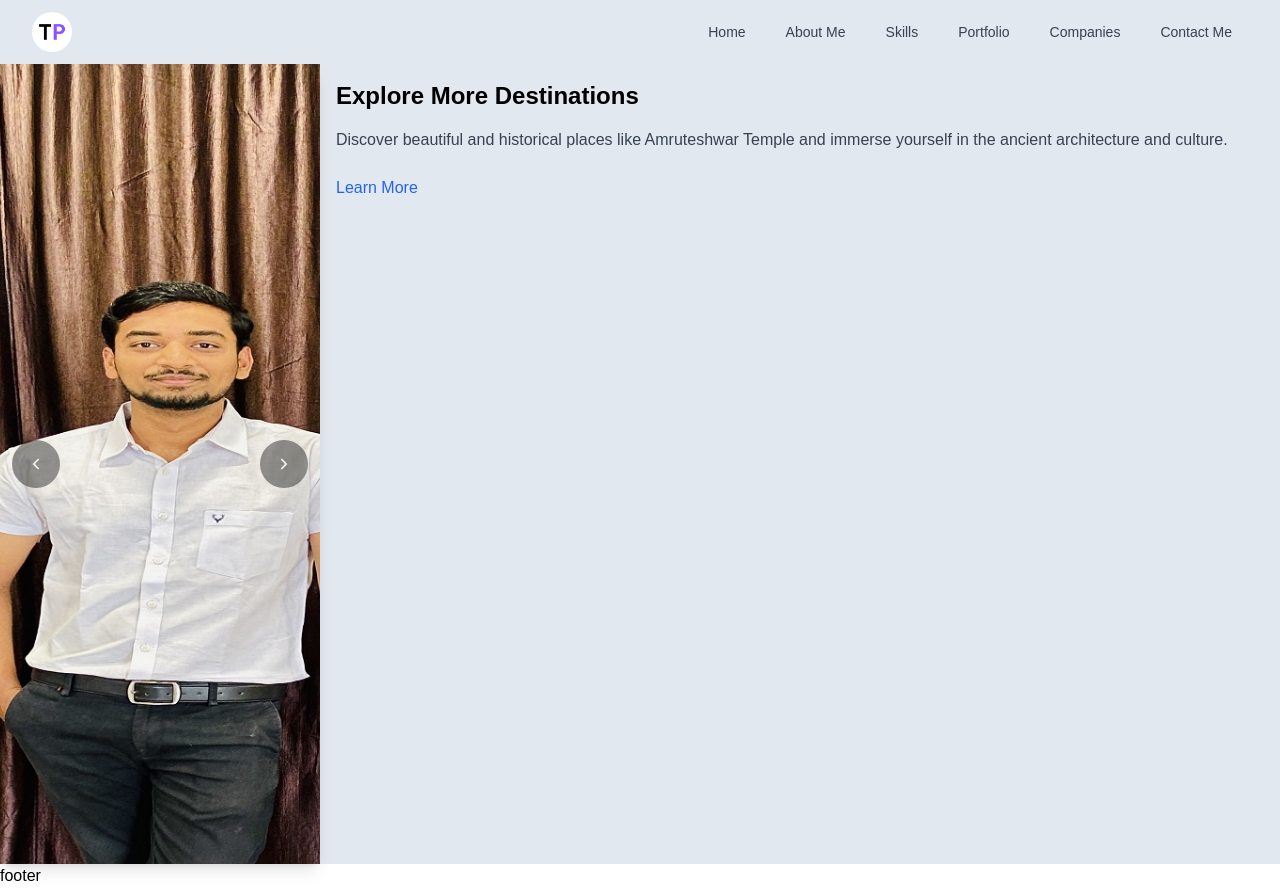
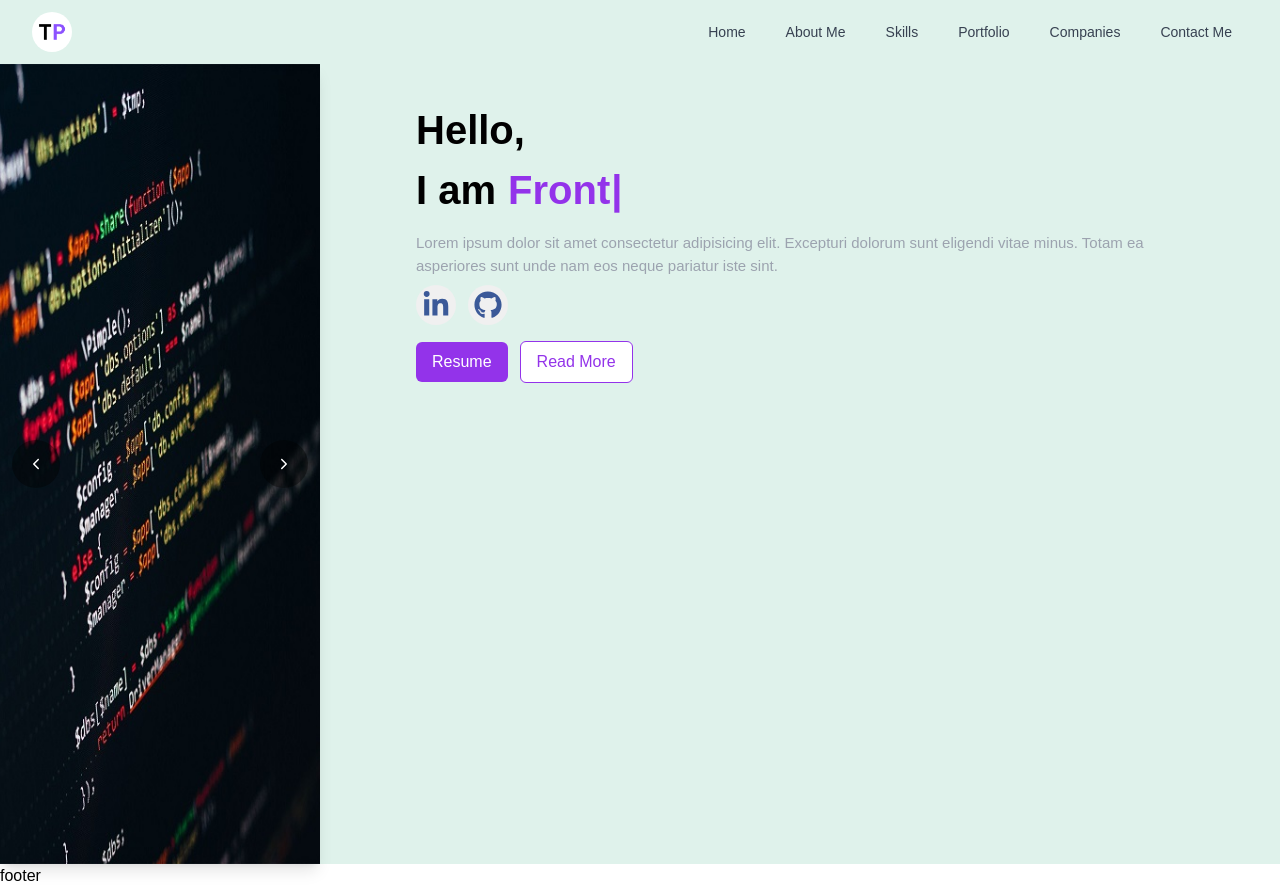
Before and after one commit to tejaspawar2026/task-portfolio, a React (Vite) app: page / in a window 1280 px wide. Built offline with nearby package versions, Linux system fonts and the light colour scheme.

Commit message:
Hero Section Work Done

```diff
--- a/package.json
+++ b/package.json
@@ -13,7 +13,9 @@
     "react": "^18.3.1",
     "react-dom": "^18.3.1",
     "react-icons": "^5.3.0",
-    "react-router-dom": "^6.27.0"
+    "react-router-dom": "^6.27.0",
+    "styled-components": "^6.1.13",
+    "typewriter-effect": "^2.21.0"
   },
   "devDependencies": {
     "@eslint/js": "^9.13.0",
--- /dev/null
+++ b/src/components/common/icons/GitHub.jsx
@@ -0,0 +1,39 @@
+import React from "react";
+import styled from "styled-components";
+import { FaGithub } from "react-icons/fa";
+
+const Wrapper = styled.div`
+  display: inline-block;
+  padding: 6px;
+  border-radius: 50%;
+  background-color: #f0f0f0;
+  transition: transform 0.3s ease, background-color 0.3s ease;
+  cursor: pointer;
+
+  &:hover {
+    transform: scale(1.1);
+    background-color: #3b5998;
+  }
+`;
+
+const StyledGitHubIcon = styled(FaGithub)`
+  font-size: 28px;
+  color: #3b5998;
+  transition: color 0.3s ease;
+
+  ${Wrapper}:hover & {
+    color: #fff;
+  }
+`;
+
+const GitHub = () => {
+  return (
+    <>
+      <Wrapper>
+        <StyledGitHubIcon />
+      </Wrapper>
+    </>
+  );
+};
+
+export default GitHub;
--- /dev/null
+++ b/src/components/common/icons/LinkedIn.jsx
@@ -0,0 +1,39 @@
+import React from "react";
+import styled from "styled-components";
+import { FaLinkedinIn } from "react-icons/fa6";
+
+const Wrapper = styled.div`
+  display: inline-block;
+  padding: 6px;
+  border-radius: 50%;
+  background-color: #f0f0f0;
+  transition: transform 0.3s ease, background-color 0.3s ease;
+  cursor: pointer;
+
+  &:hover {
+    transform: scale(1.1);
+    background-color: #3b5998;
+  }
+`;
+
+const StyledLinkedInIcon = styled(FaLinkedinIn)`
+  font-size: 28px;
+  color: #3b5998;
+  transition: color 0.3s ease;
+
+  ${Wrapper}:hover & {
+    color: #fff;
+  }
+`;
+
+const LinkedIn = () => {
+  return (
+    <>
+      <Wrapper>
+        <StyledLinkedInIcon />
+      </Wrapper>
+    </>
+  );
+};
+
+export default LinkedIn;
--- /dev/null
+++ b/src/components/layout/home/hero-section/HeroSection.css
@@ -0,0 +1,4 @@
+.hero-section .hero-section-two{
+  background-image: url("../../../../assets/img-categ-2/hero-background-2.jpg");
+  object-fit: cover;
+}
--- a/src/components/layout/home/hero-section/HeroSection.jsx
+++ b/src/components/layout/home/hero-section/HeroSection.jsx
@@ -3,6 +3,11 @@ import CarouselImageOne from "../../../../assets/img-categ-2/carousel_img_one.jp
 import CarouselImageTwo from "../../../../assets/img-categ-2/carousel_img_two.png";
 import CarouselImageThree from "../../../../assets/img-categ-2/carousel_img_three.jpg";
 import { IoIosArrowForward, IoIosArrowBack } from "react-icons/io";
+import Typewriter from "typewriter-effect";
+import LinkedInLogo from "../../../common/icons/LinkedIn.jsx";
+import GitHubLogo from "../../../common/icons/GitHub.jsx";
+// import HeroBg from "../../../../assets/img-categ-2/hero-background-2.jpg";
+// import "./HeroSection.css";
 
 const HeroSection = () => {
   const [currentIndex, setCurrentIndex] = useState(0);
@@ -31,7 +36,9 @@ const HeroSection = () => {
                 key={index}
                 src={img}
                 alt={`Slide ${index + 1}`}
-                className={`w-full h-full object-cover absolute transition-opacity duration-700 ease-in-out ${index === currentIndex ? "opacity-100" : "opacity-0"}`}
+                className={`w-full h-full object-cover absolute transition-opacity duration-700 ease-in-out ${
+                  index === currentIndex ? "opacity-100" : "opacity-0"
+                }`}
               />
             ))}
 
@@ -51,15 +58,50 @@ const HeroSection = () => {
           </div>
         </div>
 
-        <div className="col-span-1 md:col-span-3 p-4 bg-slate-200">
-          <h2 className="text-2xl font-bold mb-4">Explore More Destinations</h2>
-          <p className="text-gray-700 mb-6">
-            Discover beautiful and historical places like Amruteshwar Temple and
-            immerse yourself in the ancient architecture and culture.
-          </p>
-          <a href="/explore" className="text-blue-600 hover:underline">
-            Learn More
-          </a>
+        <div
+          className="col-span-1 md:col-span-3 p-4 bg-slate-200 hero-section-two"
+          style={{ backgroundColor: "#DFF2EB" }}
+        >
+          <div className="flex flex-col md:flex-row p-5 md:px-20 justify-between">
+            <div className="flex flex-col items-start w-full">
+              <h1 className="text-[22px] md:text-[40px] font-bold">Hello,</h1>
+              <div className="flex items-center">
+                <h1 className="text-[22px] md:text-[40px] font-bold mr-3">
+                  I am
+                </h1>
+                <h1 className="text-[22px] md:text-[40px] font-bold text-purple-600">
+                  <Typewriter
+                    options={{
+                      strings: [
+                        "Tejas Pawar",
+                        "Frontend Developer",
+                        "Backend Developer",
+                      ],
+                      autoStart: true,
+                      loop: true,
+                    }}
+                  />
+                </h1>
+              </div>
+              <p className="mt-3 text-gray-400 text-[15px] md:text-[15px]">
+                Lorem ipsum dolor sit amet consectetur adipisicing elit.
+                Excepturi dolorum sunt eligendi vitae minus. Totam ea asperiores
+                sunt unde nam eos neque pariatur iste sint.
+              </p>
+              <div className="flex items-center gap-3 my-2">
+                <LinkedInLogo />
+                <GitHubLogo />
+              </div>
+              <div className="flex items-center gap-3 my-2">
+                <button className="transition-transform duration-300 ease-in-out transform hover:scale-105 bg-purple-600 px-4 py-2 rounded-md text-white">
+                  Resume
+                </button>
+                <button className="transition-transform duration-300 ease-in-out transform hover:scale-105 bg-white border border-purple-600 px-4 py-2 rounded-md text-purple-600">
+                  Read More
+                </button>
+              </div>
+            </div>
+          </div>
         </div>
       </div>
     </section>
--- a/src/components/layout/navbar/AppNavbar.jsx
+++ b/src/components/layout/navbar/AppNavbar.jsx
@@ -21,7 +21,7 @@ const Navbar = () => {
 
   return (
     <>
-      <nav className="bg-slate-200 shadow-md">
+      <nav className="shadow-md" style={{ backgroundColor: '#DFF2EB' }}>
         <div className="mx-auto px-4 sm:px-6 lg:px-8">
           <div className="flex items-center justify-between h-16">
             <img src={AppLogo} alt="App Logo" className="w-10 h-10 bg-white object-cover rounded-full hover:cursor-pointer" />
@@ -53,7 +53,7 @@ const Navbar = () => {
             isOpen ? "max-h-screen" : "max-h-0"
           } overflow-hidden transition-max-height duration-300 ease-in-out md:hidden`}
         >
-          <div className="bg-slate-200">
+          <div style={{ backgroundColor: '#DFF2EB' }}>
             <div className="flex flex-col">
               {links.map((link) => (
                 <Link
```
Also changed, not shown: src/assets/img-categ-2/carousel_img_one.jpg, 1 other file (tests, documents, lock files or other folders).
